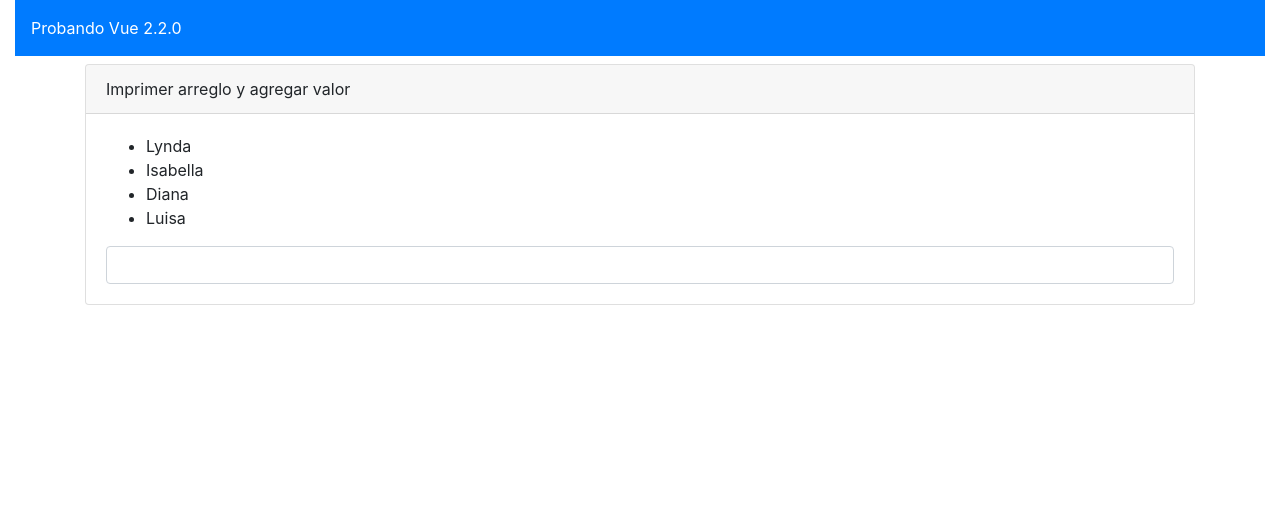
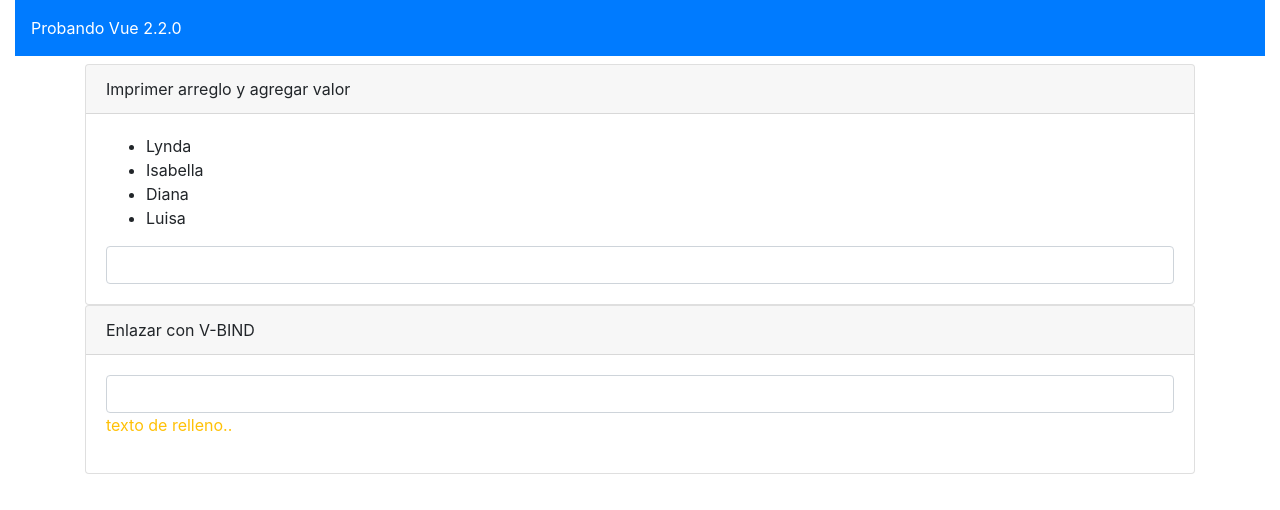
Before and after one commit to PedtritoAlejos/vuejs, a plain HTML site: page index.html in a window 1280 px wide. Drawn offline with nearby package versions, Linux system fonts and the light colour scheme.

Commit message:
ejercicio dos enlazar input con texto

```diff
--- a/index.html
+++ b/index.html
@@ -14,28 +14,40 @@
 
     </div>
 
-    <div id="main">
-        <div class="container">
+
+        <div class="container" id="main">
 
                 <div class="card">
                         <div class="card-header">
                          Imprimer arreglo y agregar valor
                         </div>
                         <div class="card-body">
-                                <ul>
-                                    <li v-for="item in people"> {{ item }} </li>
-                                </ul>
-                                <input class="form-control" class="col-sm" v-model="name" v-on:keyup.enter="addName">
+                                <div >
+                                    <ul>
+                                        <li v-for="item in people"> {{ item }} </li>
+                                    </ul>
+                                    <input class="form-control" class="col-sm" v-model="name" v-on:keyup.enter="addName">
+                                </div>
                         </div>
                 </div>
+           <!-- otra caja de texto -->
+                <div class="card">
+                        <div class="card-header">
+                            Enlazar con V-BIND
+                        </div>
+                        <div class="card-body">
 
+                                    <input type="text" class="form-control" v-model="inputinfo">
+                                    <p v-bind:title="inputinfo"><span  class="text-warning">texto de relleno..<span> <u> {{inputinfo}} </u></p>
 
+                        </div>
+                </div>
 
 
         </div>
 
 
-    </div>
+
 
     <script src="https://cdnjs.cloudflare.com/ajax/libs/vue/2.2.0/vue.js"></script>
 
@@ -43,8 +55,9 @@
         new Vue({
             el:'#main',
             data:{
-                people: ['Lynda','Isabella','Diana','Luisa']
+                people: ['Lynda','Isabella','Diana','Luisa'] , inputinfo:''
             },
+
             name:'',
             methods:
             {
@@ -53,6 +66,8 @@
                         this.name='';
                     }
             }
+
+
         });
     </script>
 </body>
```
